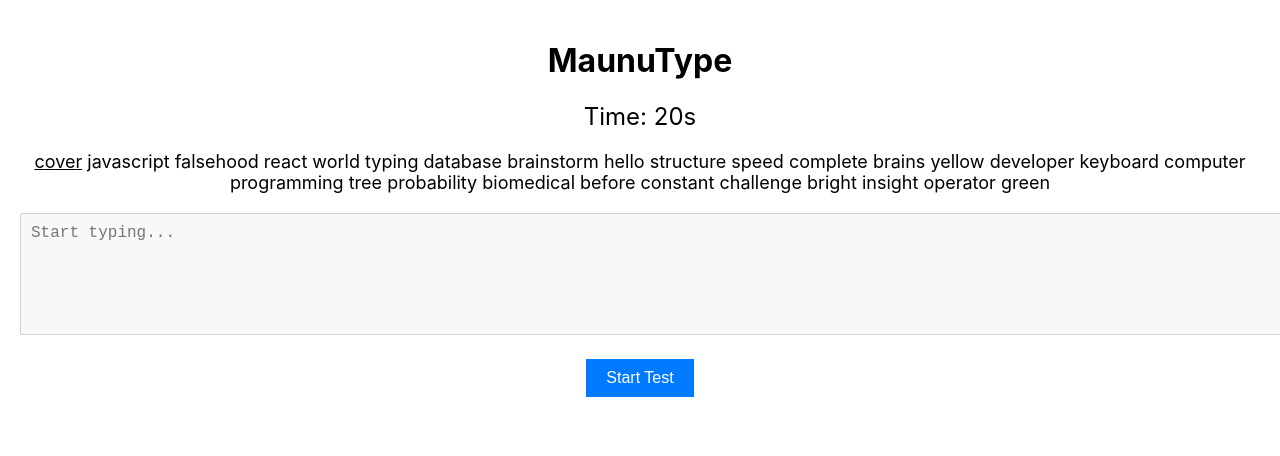
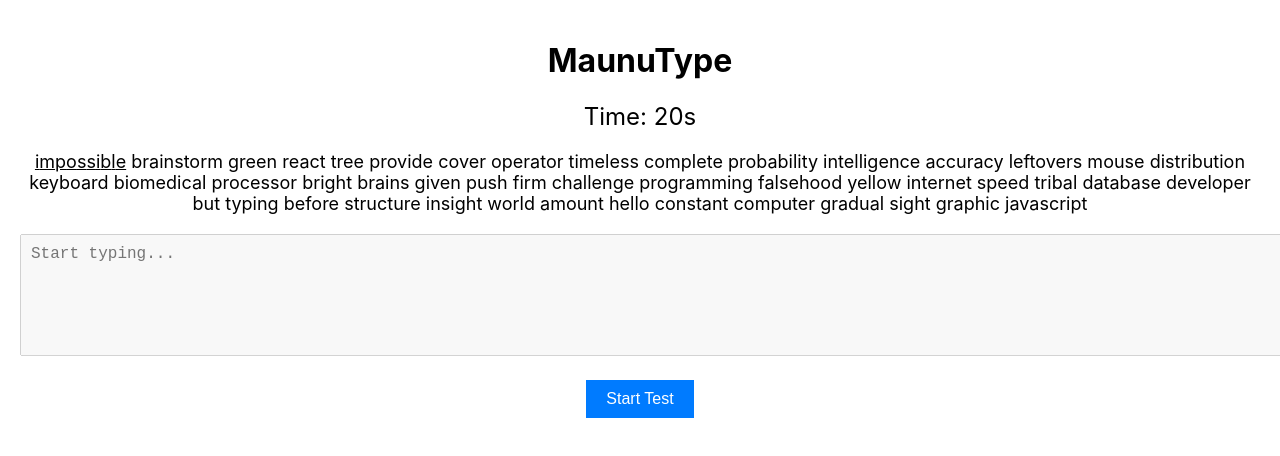
Before and after one commit to maunugit/maunutype, a React (Create React App) app: page / in a window 1280 px wide. Shown: the top 456 px of the page. Built offline with nearby package versions, Linux system fonts and the light colour scheme.

Commit message:
Update App.js

```diff
--- a/src/App.js
+++ b/src/App.js
@@ -15,7 +15,9 @@ const words = [
   'hello', 'world', 'react', 'javascript', 'typing', 'challenge',
   'developer', 'programming', 'database', 'computer', 'keyboard', 'speed',
   'green', 'operator', 'complete', 'structure', 'brains', 'tree', 'bright', 'brainstorm', 'insight',
-  'probability', 'falsehood', 'cover', 'yellow', 'biomedical', 'before', 'constant'
+  'probability', 'falsehood', 'cover', 'yellow', 'biomedical', 'before', 'constant', 'provide', 'impossible',
+  'gradual', 'push', 'internet', 'accuracy', 'timeless', 'distribution', 'firm', 'intelligence', 'but',
+  'leftovers', 'tribal', 'mouse', 'graphic', 'processor', 'given', 'amount', 'sight'
 ];
 
 
```
